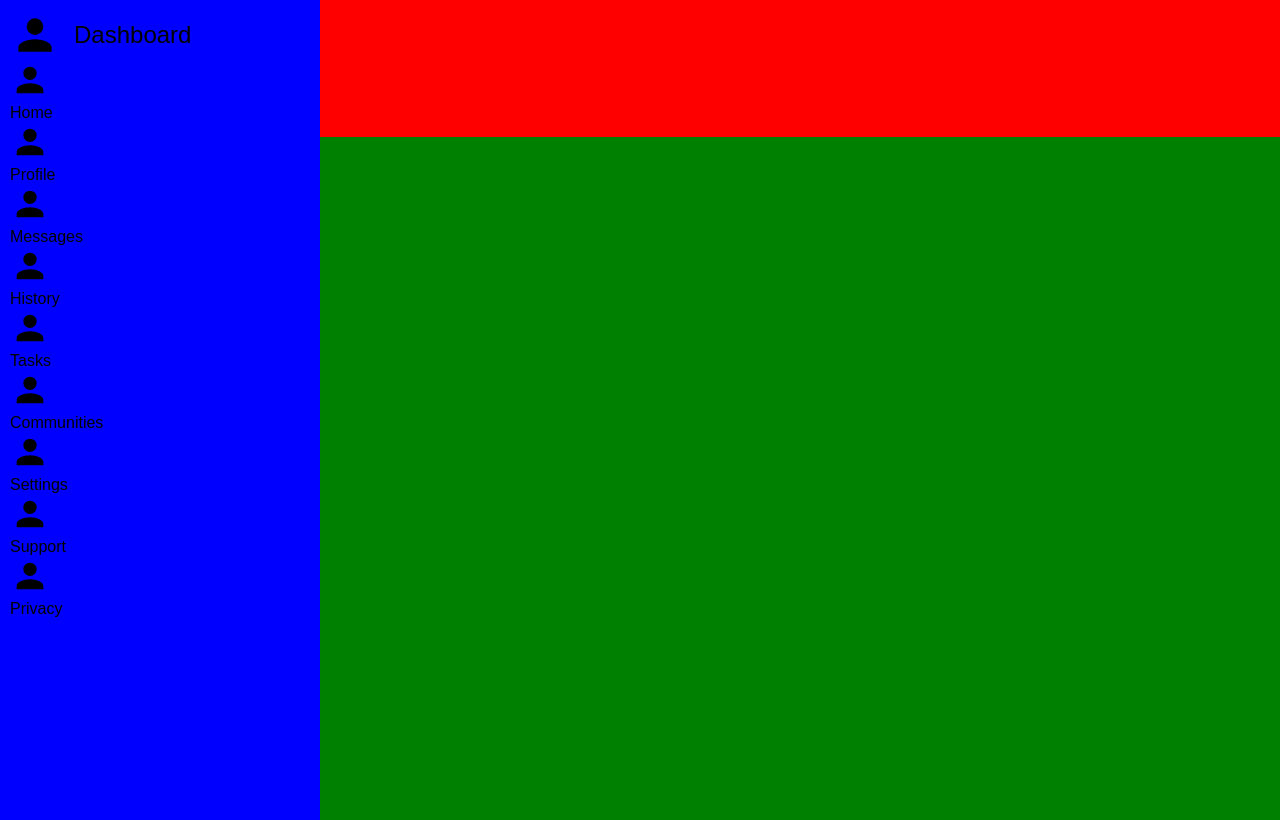
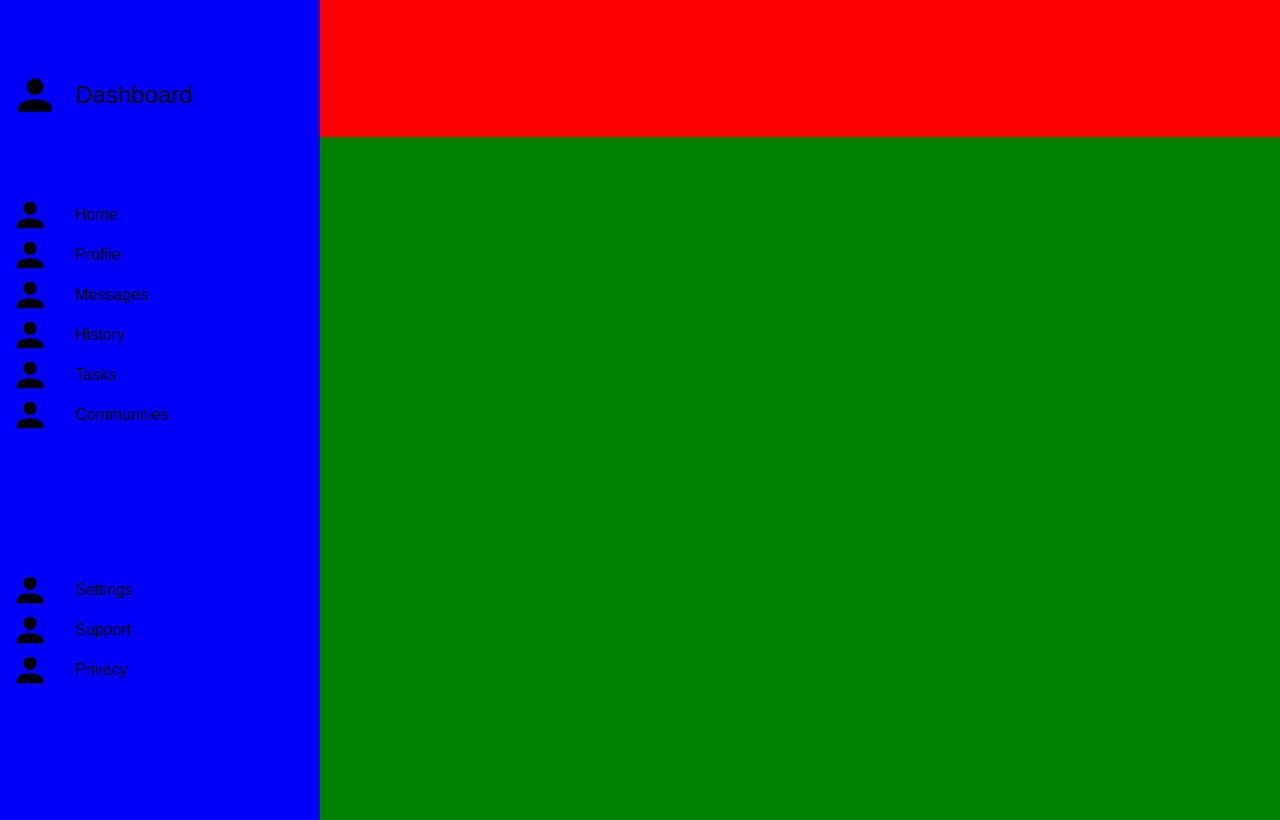
Before and after one commit to spalme21/dashboard, a plain HTML site: page index.html in a window 1280 px wide. Drawn offline with Linux system fonts and the light colour scheme.

Commit message:
Style sidebar

```diff
--- a/styles.css
+++ b/styles.css
@@ -13,20 +13,41 @@ a {
     display: grid;
     grid-template: 1fr 5fr / 1fr 3fr;
 }
+
+/* Sidebar */
+
 .sidebar {
+    display: grid;
     width: 100%;
     height: 100vh;
     background-color: blue;
     grid-row: 1 / 3;
     padding: 10px;
+    gap: 15px;
 }
 
+.sidebar div {
+    display: grid;
+    grid-template-columns: 50px auto;
+    gap: 15px;
+}
 .branding {
-    display: grid;
+
     align-items: center;
-    grid-template-columns: 1fr 4fr;
+
 }
 
+.sidebar > ul {
+    display: grid;
+    list-style: none;
+}
+
+.sidebar ul li {
+    display: grid;
+    grid-template-columns: 50px auto;
+    align-items: center;
+    gap: 15px;
+}
 
 .sidebar h1 {
     font-size: 1.5rem;
```
